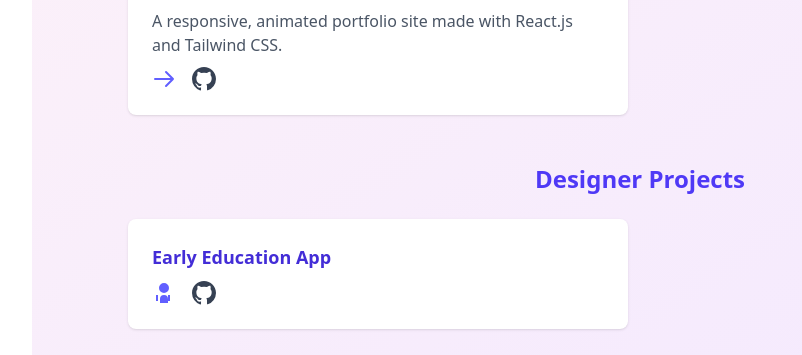
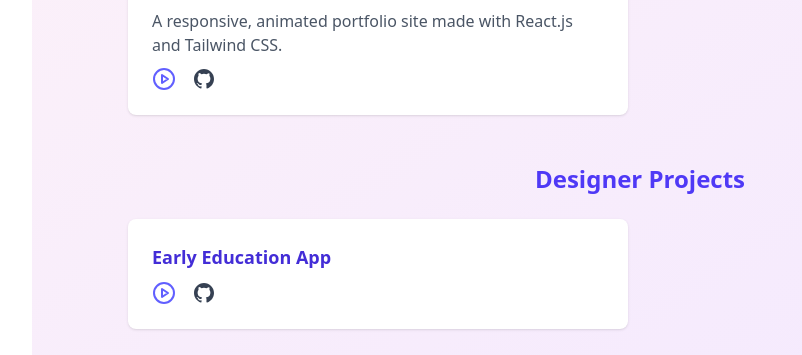
Before and after one commit to zuveriyakhan05/Next.js_Portfolio, a Next.js app: page /projects in a window 1280 px wide. Shown: the part 333-688 px from the top of the page, without its empty margins (32-834 px from the left). Built offline with nearby package versions, Linux system fonts and the light colour scheme.

Commit message:
Next.js Portfolio

```diff
--- a/src/app/projects/page.js
+++ b/src/app/projects/page.js
@@ -4,10 +4,11 @@ export default function Projects() {
   return (
     <main className="sm:ml-16 min-h-screen flex items-center px-4 py-12 bg-gradient-to-br from-pink-50 to-purple-100">
       <section className="max-w-5xl w-full mx-auto text-center animate-fade-in">
-        <h1 className="text-4xl md:text-5xl font-extrabold mb-10 text-indigo-700">
+        <h1 className="text-4xl md:text-5xl font-bold mb-10 text-indigo-700">
           Projects
         </h1>
 
+        {/* Development Projects */}
         <h2 className="text-2xl font-bold text-indigo-600 mb-6">Development Projects</h2>
         <div className="grid md:grid-cols-2 gap-6 mb-12">
           <div className="bg-white shadow rounded-lg p-6 text-left">
@@ -23,9 +24,15 @@ export default function Projects() {
                 className="text-indigo-500 hover:text-indigo-700"
                 aria-label="Live Demo"
               >
-                {/* Live Demo Icon */}
-                <svg xmlns="http://www.w3.org/2000/svg" className="h-6 w-6 inline" fill="none" viewBox="0 0 24 24" stroke="currentColor" strokeWidth={2}>
-                  <path strokeLinecap="round" strokeLinejoin="round" d="M14 5l7 7m0 0l-7 7m7-7H3" />
+                {/* Play button icon for Live Demo */}
+                <svg xmlns="http://www.w3.org/2000/svg"
+                     className="h-6 w-6 inline"
+                     fill="none"
+                     viewBox="0 0 24 24"
+                     stroke="currentColor"
+                     strokeWidth={2}>
+                  <circle cx="12" cy="12" r="10" stroke="currentColor" strokeWidth={2} />
+                  <path strokeLinecap="round" strokeLinejoin="round" d="M10 8l6 4-6 4V8z" />
                 </svg>
               </a>
               <a
@@ -35,16 +42,21 @@ export default function Projects() {
                 className="text-gray-700 hover:text-gray-900"
                 aria-label="Source Code on GitHub"
               >
-                {/* GitHub Icon */}
-                <svg xmlns="http://www.w3.org/2000/svg" className="h-6 w-6 inline" viewBox="0 0 24 24" fill="currentColor">
-                  <path d="M12 0C5.37 0 0 5.373 0 12a12 12 0 008.207 11.432c.6.112.82-.26.82-.577v-2.234c-3.338.726-4.042-1.61-4.042-1.61-.546-1.39-1.333-1.76-1.333-1.76-1.09-.745.083-.73.083-.73 1.205.084 1.84 1.244 1.84 1.244 1.07 1.83 2.807 1.301 3.492.996.108-.774.418-1.301.76-1.602-2.665-.3-5.466-1.332-5.466-5.93 0-1.31.47-2.38 1.237-3.222-.124-.303-.536-1.524.117-3.176 0 0 1.008-.322 3.3 1.23a11.52 11.52 0 016 0c2.292-1.552 3.3-1.23 3.3-1.23.654 1.653.242 2.873.118 3.176.77.842 1.237 1.912 1.237 3.222 0 4.61-2.803 5.623-5.475 5.922.43.37.81 1.1.81 2.222v3.293c0 .32.218.694.825.576A12.003 12.003 0 0024 12c0-6.627-5.373-12-12-12z" />
+                {/* Fixed GitHub Icon */}
+                <svg
+                  xmlns="http://www.w3.org/2000/svg"
+                  className="h-6 w-6 inline"
+                  viewBox="0 0 24 24"
+                  fill="currentColor"
+                >
+                  <path d="M12 2C6.475 2 2 6.475 2 12c0 4.418 2.865 8.166 6.839 9.489.5.091.682-.217.682-.483 0-.238-.009-.868-.013-1.703-2.782.604-3.369-1.342-3.369-1.342-.454-1.157-1.11-1.465-1.11-1.465-.908-.62.069-.607.069-.607 1.004.07 1.532 1.031 1.532 1.031.893 1.53 2.341 1.089 2.91.833.091-.647.35-1.089.636-1.34-2.22-.252-4.555-1.112-4.555-4.951 0-1.093.39-1.987 1.029-2.687-.103-.253-.447-1.27.098-2.648 0 0 .84-.27 2.75 1.025A9.564 9.564 0 0112 6.845a9.6 9.6 0 012.504.336c1.91-1.294 2.748-1.025 2.748-1.025.546 1.378.202 2.395.099 2.648.64.7 1.028 1.594 1.028 2.687 0 3.848-2.338 4.697-4.566 4.945.359.309.679.92.679 1.855 0 1.339-.012 2.422-.012 2.751 0 .268.18.577.688.48C19.138 20.162 22 16.417 22 12c0-5.525-4.475-10-10-10z"/>
                 </svg>
               </a>
             </div>
           </div>
         </div>
 
-        {/* ==== Designer Projects ==== */}
+        {/* Designer Projects */}
         <h2 className="text-2xl font-bold text-indigo-600 mb-6">Designer Projects</h2>
         <div className="grid md:grid-cols-2 gap-6">
           <div className="bg-white shadow rounded-lg p-6 text-left">
@@ -56,23 +68,34 @@ export default function Projects() {
                 target="_blank"
                 rel="noopener"
                 className="text-indigo-500 hover:text-indigo-700"
-                aria-label="View on Figma"
+                aria-label="Live Demo"
               >
-                {/* Figma Icon (using SVG) */}
-                <svg xmlns="http://www.w3.org/2000/svg" className="h-6 w-6 inline" viewBox="0 0 24 24" fill="currentColor">
-                  <path d="M12 2a5 5 0 100 10 5 5 0 000-10zm0 12a4 4 0 014 4v4h-8v-4a4 4 0 014-4zM6 14v6H4v-6h2zm12 0v6h-2v-6h2z" />
+                {/* Play button icon for Live Demo */}
+                <svg xmlns="http://www.w3.org/2000/svg"
+                     className="h-6 w-6 inline"
+                     fill="none"
+                     viewBox="0 0 24 24"
+                     stroke="currentColor"
+                     strokeWidth={2}>
+                  <circle cx="12" cy="12" r="10" stroke="currentColor" strokeWidth={2} />
+                  <path strokeLinecap="round" strokeLinejoin="round" d="M10 8l6 4-6 4V8z" />
                 </svg>
               </a>
               <a
-                href="https://github.com/yourusername/education-app-design"
+                href="https://github.com/yourusername/education-design"
                 target="_blank"
                 rel="noopener"
                 className="text-gray-700 hover:text-gray-900"
                 aria-label="Source Code on GitHub"
               >
-                {/* GitHub Icon */}
-                <svg xmlns="http://www.w3.org/2000/svg" className="h-6 w-6 inline" viewBox="0 0 24 24" fill="currentColor">
-                  <path d="M12 0C5.37 0 0 5.373 0 12a12 12 0 008.207 11.432c.6.112.82-.26.82-.577v-2.234c-3.338.726-4.042-1.61-4.042-1.61-.546-1.39-1.333-1.76-1.333-1.76-1.09-.745.083-.73.083-.73 1.205.084 1.84 1.244 1.84 1.244 1.07 1.83 2.807 1.301 3.492.996.108-.774.418-1.301.76-1.602-2.665-.3-5.466-1.332-5.466-5.93 0-1.31.47-2.38 1.237-3.222-.124-.303-.536-1.524.117-3.176 0 0 1.008-.322 3.3 1.23a11.52 11.52 0 016 0c2.292-1.552 3.3-1.23 3.3-1.23.654 1.653.242 2.873.118 3.176.77.842 1.237 1.912 1.237 3.222 0 4.61-2.803 5.623-5.475 5.922.43.37.81 1.1.81 2.222v3.293c0 .32.218.694.825.576A12.003 12.003 0 0024 12c0-6.627-5.373-12-12-12z" />
+                {/* Fixed GitHub Icon */}
+                <svg
+                  xmlns="http://www.w3.org/2000/svg"
+                  className="h-6 w-6 inline"
+                  viewBox="0 0 24 24"
+                  fill="currentColor"
+                >
+                  <path d="M12 2C6.475 2 2 6.475 2 12c0 4.418 2.865 8.166 6.839 9.489.5.091.682-.217.682-.483 0-.238-.009-.868-.013-1.703-2.782.604-3.369-1.342-3.369-1.342-.454-1.157-1.11-1.465-1.11-1.465-.908-.62.069-.607.069-.607 1.004.07 1.532 1.031 1.532 1.031.893 1.53 2.341 1.089 2.91.833.091-.647.35-1.089.636-1.34-2.22-.252-4.555-1.112-4.555-4.951 0-1.093.39-1.987 1.029-2.687-.103-.253-.447-1.27.098-2.648 0 0 .84-.27 2.75 1.025A9.564 9.564 0 0112 6.845a9.6 9.6 0 012.504.336c1.91-1.294 2.748-1.025 2.748-1.025.546 1.378.202 2.395.099 2.648.64.7 1.028 1.594 1.028 2.687 0 3.848-2.338 4.697-4.566 4.945.359.309.679.92.679 1.855 0 1.339-.012 2.422-.012 2.751 0 .268.18.577.688.48C19.138 20.162 22 16.417 22 12c0-5.525-4.475-10-10-10z"/>
                 </svg>
               </a>
             </div>
@@ -80,9 +103,10 @@ export default function Projects() {
         </div>
       </section>
 
+      {/* Animation styles */}
       <style jsx>{`
         .animate-fade-in {
-          animation: fadeIn 1s cubic-bezier(.77, 0, .18, 1) both;
+          animation: fadeIn 1s cubic-bezier(0.77, 0, 0.18, 1) both;
         }
         @keyframes fadeIn {
           from {
```
Also changed, not shown: src/app/about/page.js (line endings or trailing spaces).
